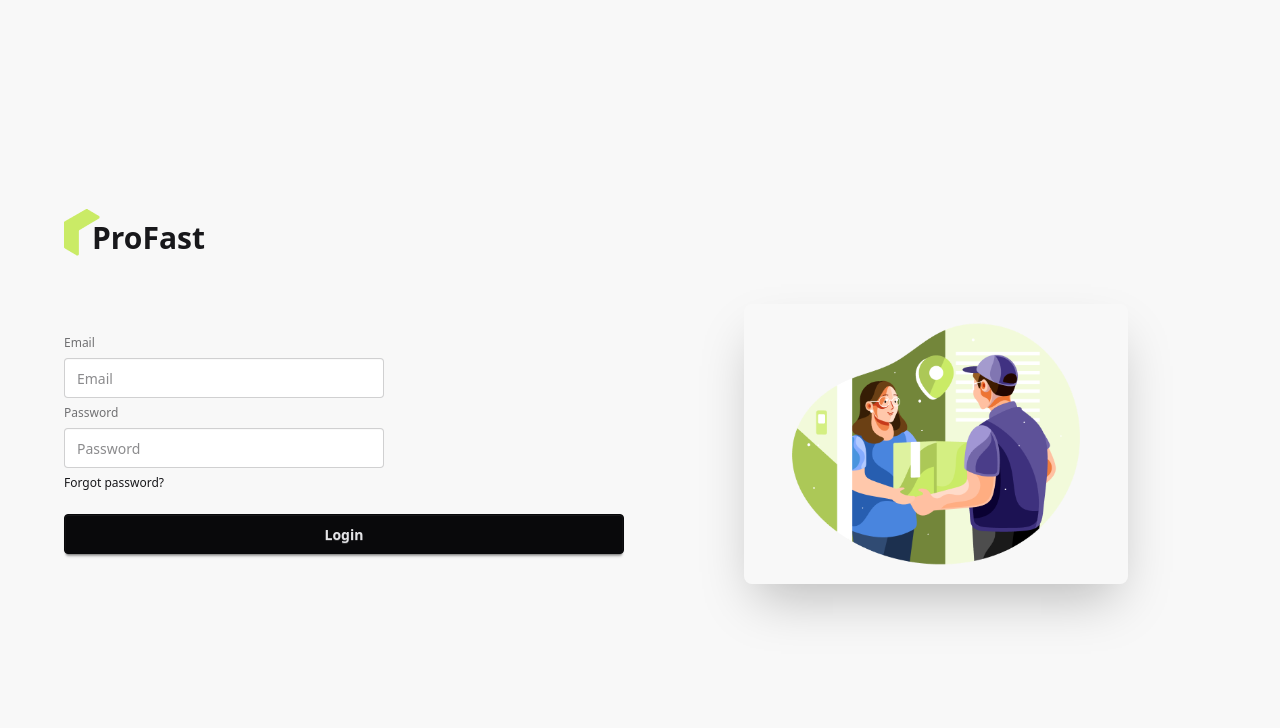
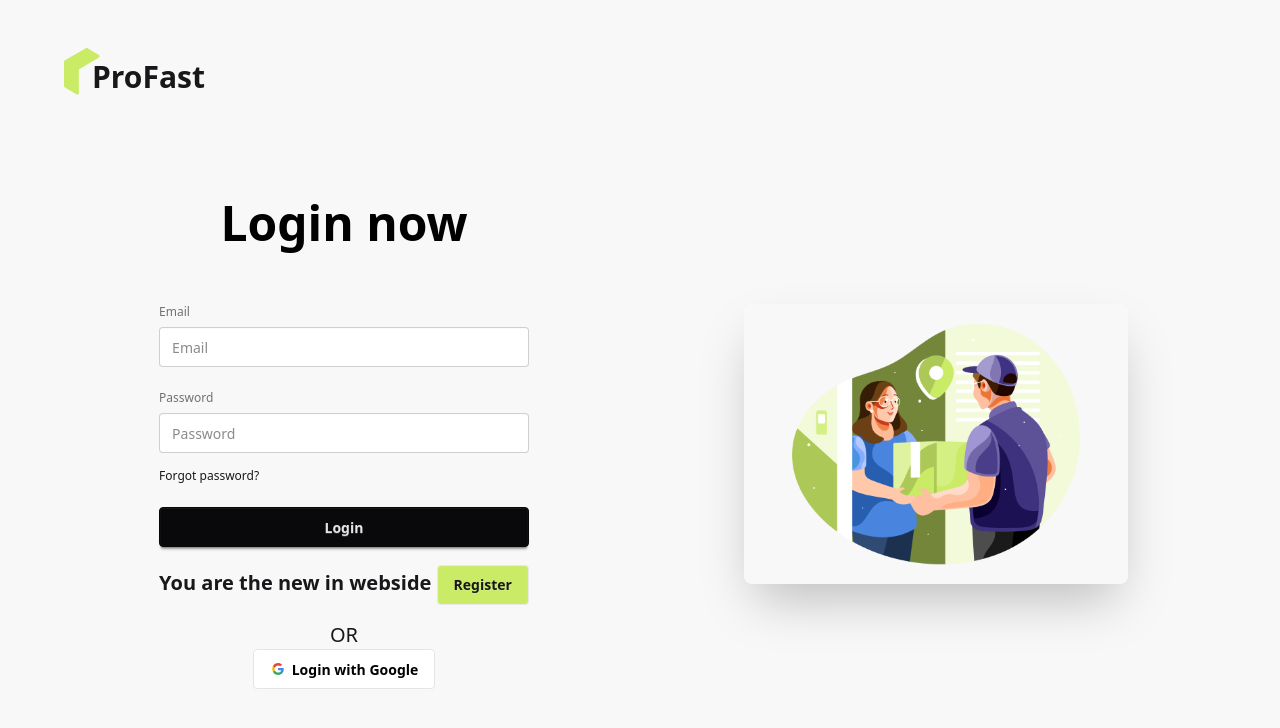
Before and after one commit to abdulalim1010/parcel-delyvary-project-client, a React (Vite) app: page /login in a window 1280 px wide. Shown: the top 728 px of the page. Built offline with nearby package versions, Linux system fonts and the light colour scheme; no server answers.

Commit message:
i am surrender

```diff
--- a/src/context/authContext/AuthProvider.jsx
+++ b/src/context/authContext/AuthProvider.jsx
@@ -1,7 +1,9 @@
 import React, { useEffect, useState } from 'react';
 import { AuthContex } from './AuthContex';
-import { createUserWithEmailAndPassword, onAuthStateChanged, signInWithEmailAndPassword, signOut } from 'firebase/auth';
+import { createUserWithEmailAndPassword,  GoogleAuthProvider,  onAuthStateChanged, signInWithEmailAndPassword,  signInWithPopup,  signOut } from 'firebase/auth';
 import { auth } from '../../firebase/Firebase.init';
+
+const googleProvider=new GoogleAuthProvider()
 
 const AuthProvider = ({ children }) => {
   const [user, setUser] = useState(null);
@@ -19,8 +21,12 @@ const AuthProvider = ({ children }) => {
 
   const logOut = () => {
     setLoading(true)
-  return signOut
-}
+  return signOut(auth)
+  }
+  const signInWithGoogle = () => {
+    setLoading(true)
+    return signInWithPopup(auth,googleProvider)
+  }
 
 
 
@@ -50,7 +56,8 @@ const AuthProvider = ({ children }) => {
     signIn,
     user,
     logOut,
-    loading
+    loading,
+    signInWithGoogle
 
   }
 
--- a/src/pages/authentiFication/Login.jsx
+++ b/src/pages/authentiFication/Login.jsx
@@ -1,41 +1,57 @@
 import React from 'react';
 import { useForm } from 'react-hook-form';
+import { Link } from 'react-router';
+import SocialLogin from './socialLogin/SocialLogin';
 
 const Login = () => {
-
-
-  const { register, handleSubmit,formState:{errors} } = useForm()
+  const { register, handleSubmit, formState: { errors } } = useForm();
   const onSubmit = data => {
-    console.log(data)
-
+    console.log(data);
   }
 
   return (
-    <div>
-      <form onSubmit={handleSubmit(onSubmit)}>
-      <fieldset className="fieldset">
+    <div className="flex justify-center items-centerbg-gray-100">
+      <div className="card max-w-2xl  p-8">
+        <div className="card-body items-center justify-center">
+          <h1 className='text-black font-bold text-5xl mb-6'>Login now</h1>
+          <form onSubmit={handleSubmit(onSubmit)} className="w-full">
+            <fieldset className="fieldset mt-5 w-full">
               <label className="label">Email</label>
-          <input type="email" {...register('email',{required:true})} className="input" name='email' placeholder="Email" />
-          {
-            errors.email?.type ==='required'&&<p className='text-red-500'>email is required</p>
+              <input
+                type="email"
+                {...register('email', { required: true })}
+                className="input input-bordered w-full"
+                placeholder="Email"
+              />
+              {errors.email?.type === 'required' &&
+                <p className='text-red-500'>Email is required</p>
               }
 
-
-          <label className="label">Password</label>
-          <input type="password" {...register('password', { required: true, minLength: 6 })} className="input" placeholder="Password" />
-
-          {
-            errors.password?.type==='required'&&<p className='text-red-500'>the password is not correct</p>
+              <label className="label mt-4">Password</label>
+              <input
+                type="password"
+                {...register('password', { required: true, minLength: 6 })}
+                className="input input-bordered w-full"
+                placeholder="Password"
+              />
+              {errors.password?.type === 'required' &&
+                <p className='text-red-500'>Password is required</p>
               }
-          {
-            errors.password?.type ==='minLength'&&<p className='text-red-500'>the password must be more thean six correcter or more longer</p>
+              {errors.password?.type === 'minLength' &&
+                <p className='text-red-500'>Password must be at least 6 characters</p>
               }
 
+              <div className="mt-2">
+                <a className="link link-hover">Forgot password?</a>
+              </div>
 
-          <div><a className="link link-hover">Forgot password?</a></div>
-          <button className="btn btn-neutral mt-4">Login</button>
+              <button className="btn btn-neutral mt-4 w-full">Login</button>
             </fieldset>
+            <p className='text-xl font-semibold mt-3.5 gap-2'>You are the new in webside <Link className='btn bg-[#CAEB66]' to='/register'>Register</Link></p>
+            <SocialLogin/>
           </form>
+        </div>
+      </div>
     </div>
   );
 };
--- a/src/pages/authentiFication/Register.jsx
+++ b/src/pages/authentiFication/Register.jsx
@@ -1,6 +1,8 @@
 import React from 'react';
 import { useForm } from 'react-hook-form';
 import UseAuth from '../../hooks/UseAuth';
+import { Link } from 'react-router';
+import SocialLogin from './socialLogin/SocialLogin';
 
 const Register = () => {
   const { register, handleSubmit, formState: { errors } } = useForm()
@@ -46,8 +48,10 @@ const Register = () => {
             <a className="link link-hover">Forgot password?</a>
           </div>
 
-          <button className="btn btn-neutral w-full mt-4">Register</button>
-        </fieldset>
+          <button className="btn btn-neutral mt-4">Register</button>
+          </fieldset>
+          <p className='text-xl font-semibold mt-3.5 gap-2'>Already Have an account?<Link className='btn bg-[#CAEB66]' to='/login'>Login</Link></p>
+          <SocialLogin></SocialLogin>
         </form>
       </div>
     </div>
--- /dev/null
+++ b/src/pages/authentiFication/socialLogin/SocialLogin.jsx
@@ -0,0 +1,57 @@
+import React from 'react';
+import UseAuth from '../../../hooks/UseAuth';
+
+const SocialLogin = () => {
+  const { signInWithGoogle } = UseAuth();
+
+  const handleGoogleSignIn = () => {
+    signInWithGoogle()
+      .then((result) => {
+        console.log(result.user);
+      })
+      .catch((error) => {
+        console.error('Google Sign-in Error:', error);
+      });
+  };
+
+  return (
+    <div className="items-center mt-4 text-center">
+      <p className="text-xl">OR</p>
+      <button
+        onClick={handleGoogleSignIn} // ✅ fixed
+        className="btn w-max bg-white text-black border-[#e5e5e5]"
+      >
+        <svg
+          aria-label="Google logo"
+          width="16"
+          height="16"
+          xmlns="http://www.w3.org/2000/svg"
+          viewBox="0 0 512 512"
+        >
+          <g>
+            <path d="m0 0H512V512H0" fill="#fff"></path>
+            <path
+              fill="#34a853"
+              d="M153 292c30 82 118 95 171 60h62v48A192 192 0 0190 341"
+            ></path>
+            <path
+              fill="#4285f4"
+              d="m386 400a140 175 0 0053-179H260v74h102q-7 37-38 57"
+            ></path>
+            <path
+              fill="#fbbc02"
+              d="m90 341a208 200 0 010-171l63 49q-12 37 0 73"
+            ></path>
+            <path
+              fill="#ea4335"
+              d="m153 219c22-69 116-109 179-50l55-54c-78-75-230-72-297 55"
+            ></path>
+          </g>
+        </svg>
+        Login with Google
+      </button>
+    </div>
+  );
+};
+
+export default SocialLogin;
```
Lines whose indentation alone changed are shown as unchanged.
